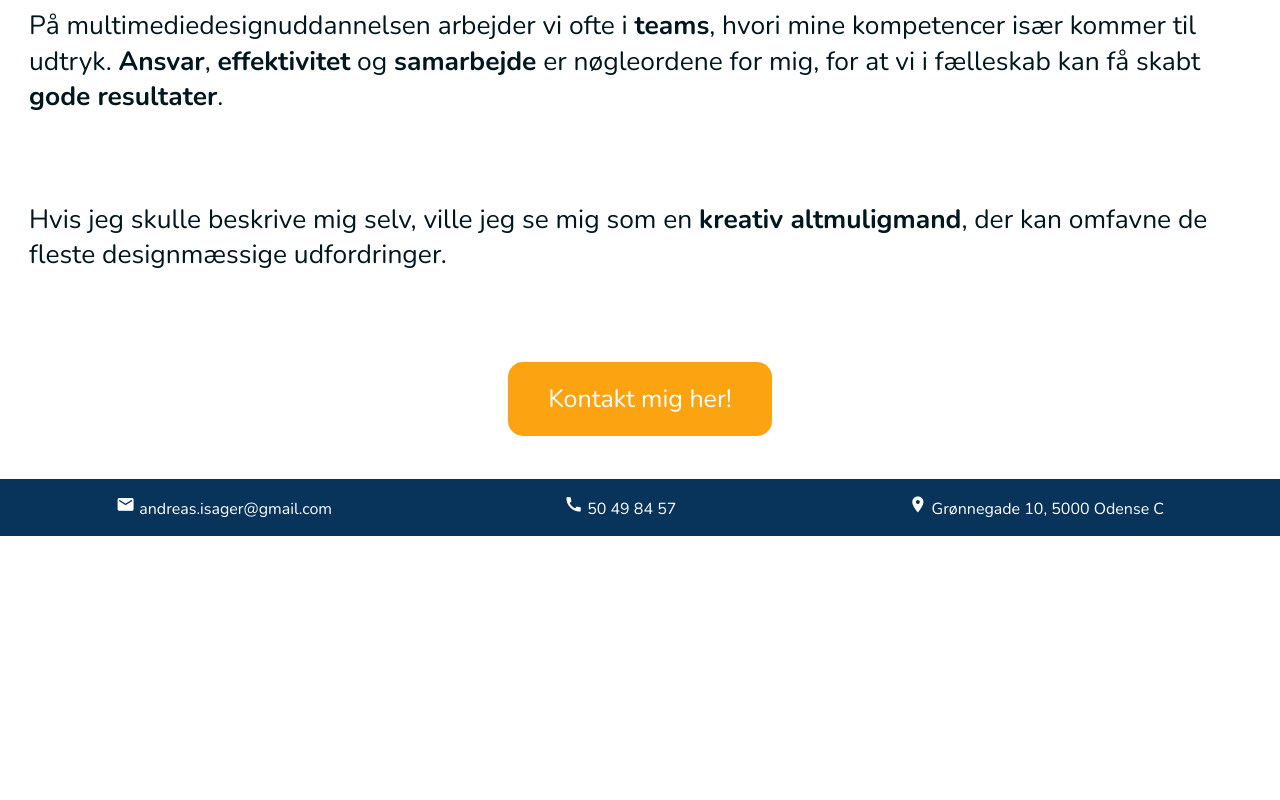
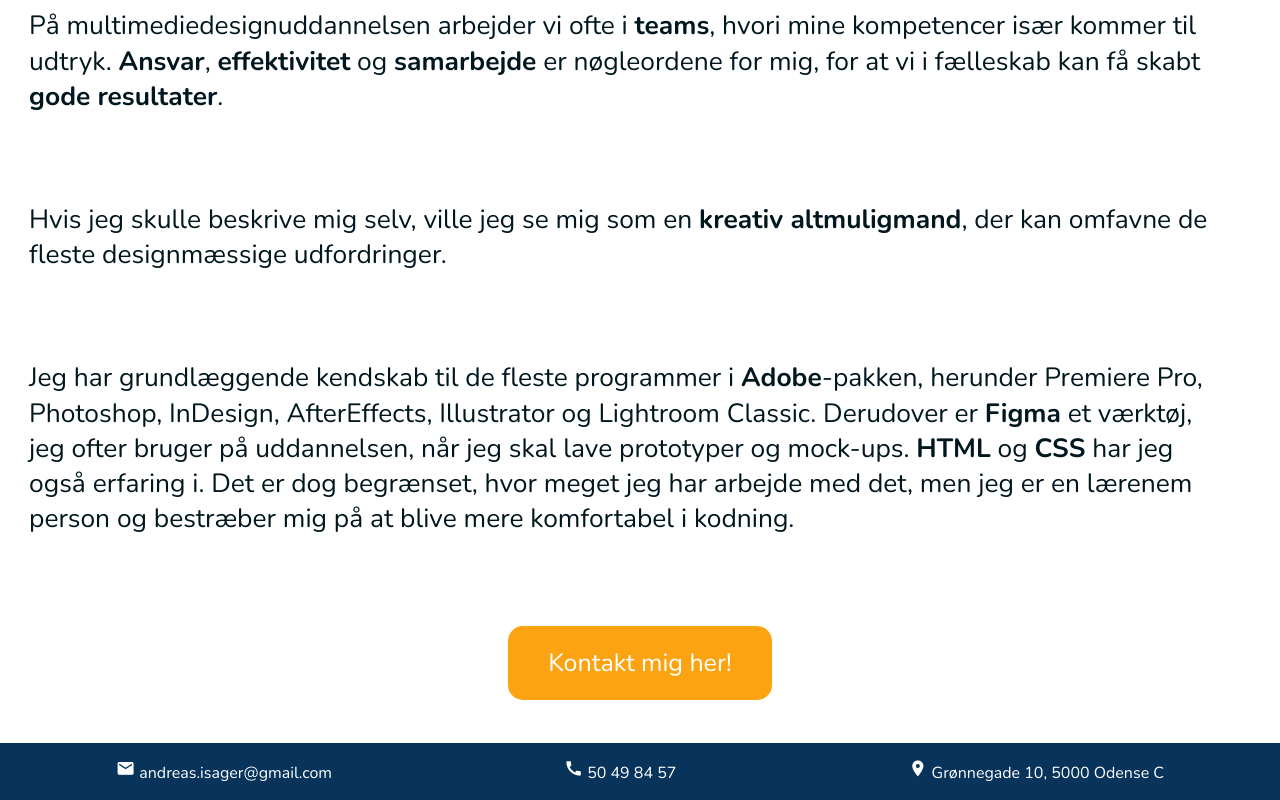
Before and after one commit to andreasisager/projekt_3, a plain HTML site: page om.html in a window 1280 px wide. Shown: the part 752-1552 px from the top of the page. Before the commit the page ends 1288 px from the top, so only its background shows below. Drawn offline with nearby package versions, Linux system fonts and the light colour scheme.

Commit message:
Version 2.0
Tilføjelse af tekst

```diff
--- a/om.html
+++ b/om.html
@@ -36,6 +36,8 @@
         <p class="main__text">På multimediedesignuddannelsen arbejder vi ofte i <b>teams</b>, hvori mine kompetencer især kommer til udtryk. <b>Ansvar</b>, <b>effektivitet</b> og <b>samarbejde</b> er nøgleordene for mig, for at vi i fælleskab kan få skabt <b>gode resultater</b>.</p>
         <br>
         <p class="main__text">Hvis jeg skulle beskrive mig selv, ville jeg se mig som en <b>kreativ altmuligmand</b>, der kan omfavne de fleste designmæssige udfordringer.</p>
+        <br>
+        <p class="main__text">Jeg har grundlæggende kendskab til de fleste programmer i <b>Adobe</b>-pakken, herunder Premiere Pro, Photoshop, InDesign, AfterEffects, Illustrator og Lightroom Classic. Derudover er <b>Figma</b> et værktøj, jeg ofter bruger på uddannelsen, når jeg skal lave prototyper og mock-ups. <b>HTML</b> og <b>CSS</b> har jeg også erfaring i. Det er dog begrænset, hvor meget jeg har arbejde med det, men  jeg er en lærenem person og bestræber mig på at blive mere komfortabel i kodning. </p>
     </div>
 
     <div class="button__container">
```
